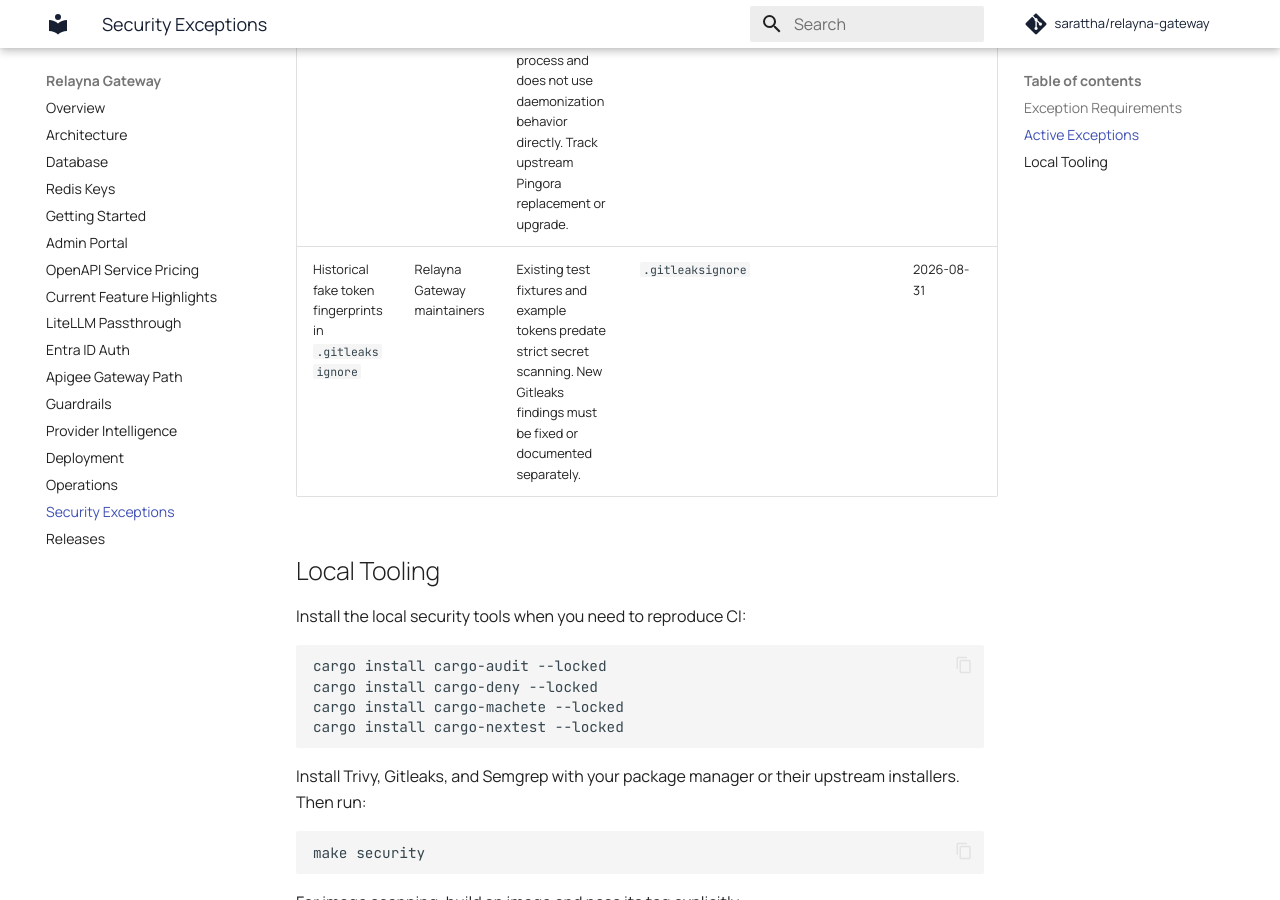
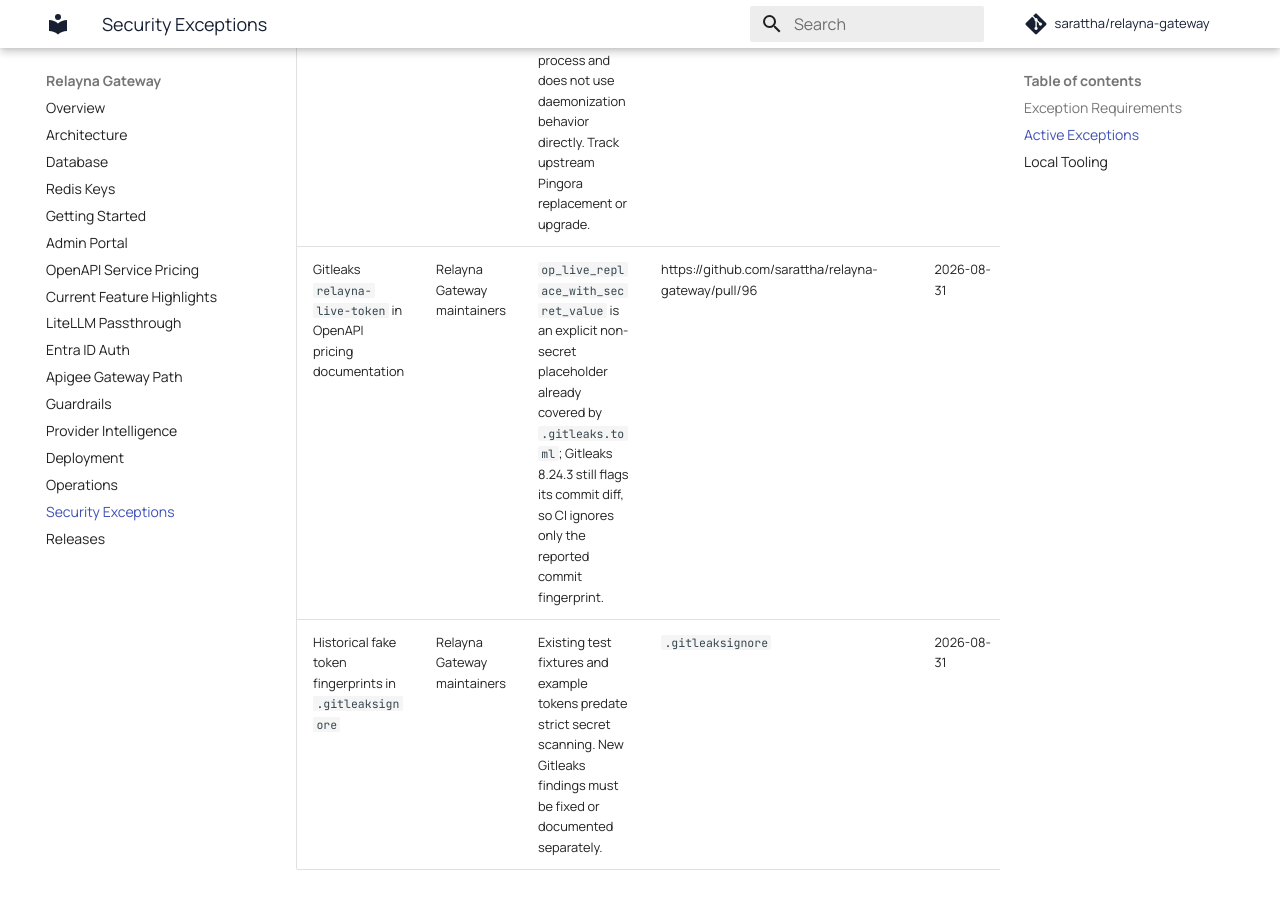
Before and after one commit to sarattha/relayna-gateway, an MkDocs documentation site: the page built from docs/security-exceptions.md, in a window 1280 px wide and 900 px high, scrolled down 2046 px. Built offline with MkDocs 1.6.1 and Material for MkDocs 9.7.7, drawn with Linux system fonts in a browser that asks for light colours; comment, search, counter and statistics services are not loaded.

Commit message:
ci: allow documented OpenAPI token placeholder

```diff
--- a/docs/security-exceptions.md
+++ b/docs/security-exceptions.md
@@ -28,6 +28,7 @@
 | `RUSTSEC-2024-0437` | Relayna Gateway maintainers | Transitive `protobuf` dependency enters through `prometheus` under `pingora-core`; Gateway exports its own bounded Prometheus text metrics and does not parse untrusted protobuf metrics payloads. | https://rustsec.org/advisories/RUSTSEC-2024-0437 | 2026-08-31 |
 | `RUSTSEC-2024-0388` | Relayna Gateway maintainers | Transitive `derivative` dependency enters through `pingora-core`; no direct Gateway code depends on it. Track upstream Pingora replacement or upgrade. | https://rustsec.org/advisories/RUSTSEC-2024-0388 | 2026-08-31 |
 | `RUSTSEC-2025-0069` | Relayna Gateway maintainers | Transitive `daemonize` dependency enters through `pingora-core`; Gateway runs as a foreground container process and does not use daemonization behavior directly. Track upstream Pingora replacement or upgrade. | https://rustsec.org/advisories/RUSTSEC-2025-0069 | 2026-08-31 |
+| Gitleaks `relayna-live-token` in OpenAPI pricing documentation | Relayna Gateway maintainers | `op_live_replace_with_secret_value` is an explicit non-secret placeholder already covered by `.gitleaks.toml`; Gitleaks 8.24.3 still flags its commit diff, so CI ignores only the reported commit fingerprint. | https://github.com/sarattha/relayna-gateway/pull/96 | 2026-08-31 |
 | Historical fake token fingerprints in `.gitleaksignore` | Relayna Gateway maintainers | Existing test fixtures and example tokens predate strict secret scanning. New Gitleaks findings must be fixed or documented separately. | `.gitleaksignore` | 2026-08-31 |
 
 ## Local Tooling
```
Also changed, not shown: 1 other file.
